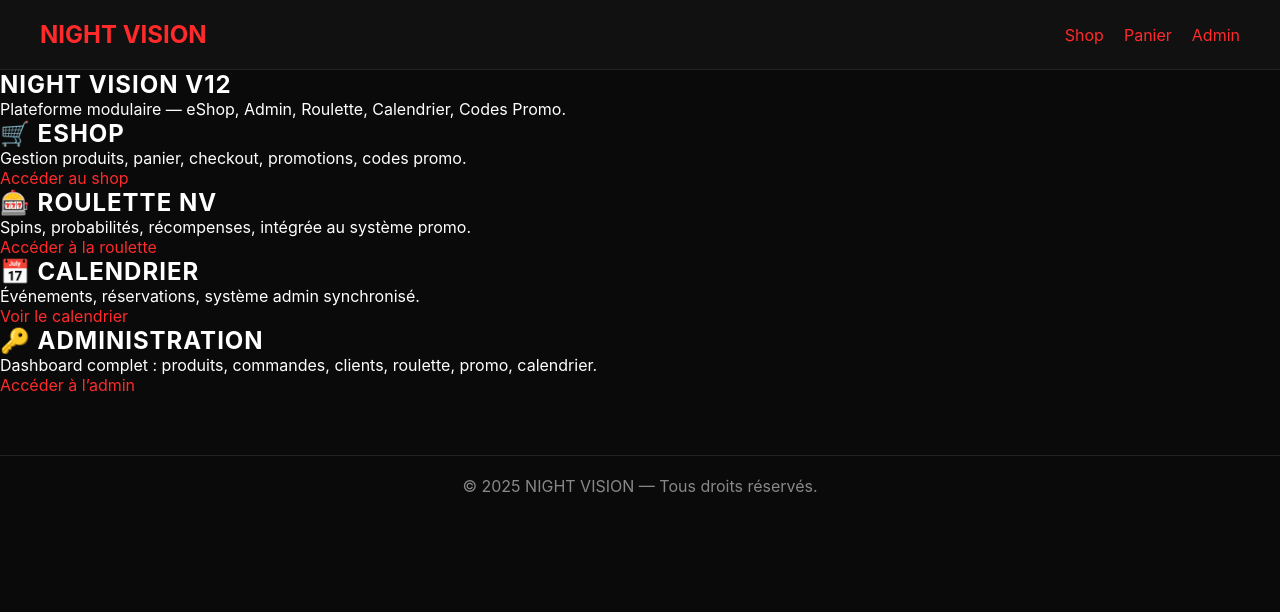
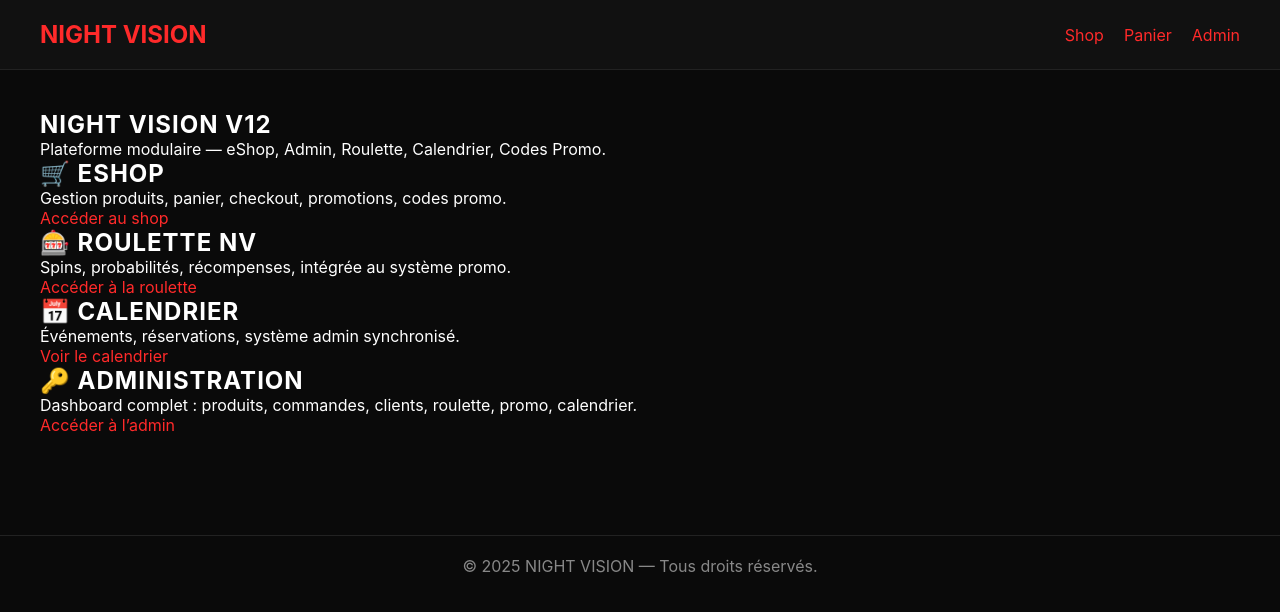
Before and after one commit to gaetanfionda-bot/NV12_FIXED_FINAL.zip, a Next.js app: page / in a window 1280 px wide. Shown: the top 612 px of the page. Built offline with nearby package versions, Linux system fonts and the light colour scheme.

Commit message:
Update layout.jsx

```diff
--- a/app/layout.jsx
+++ b/app/layout.jsx
@@ -1,18 +1,18 @@
-import "./globals.css";
 import Header from "@/components/Header";
 import Footer from "@/components/Footer";
+import "./globals.css";
 
 export const metadata = {
-  title: "Night Vision V12",
-  description: "NV system rebuilt module by module"
+  title: "NIGHT VISION",
+  description: "NV12 e-commerce"
 };
 
 export default function RootLayout({ children }) {
   return (
     <html lang="fr">
-      <body className="min-h-screen bg-black text-white flex flex-col">
+      <body>
         <Header />
-        <main className="flex-1">{children}</main>
+        <div style={{ padding: "40px" }}>{children}</div>
         <Footer />
       </body>
     </html>
```
